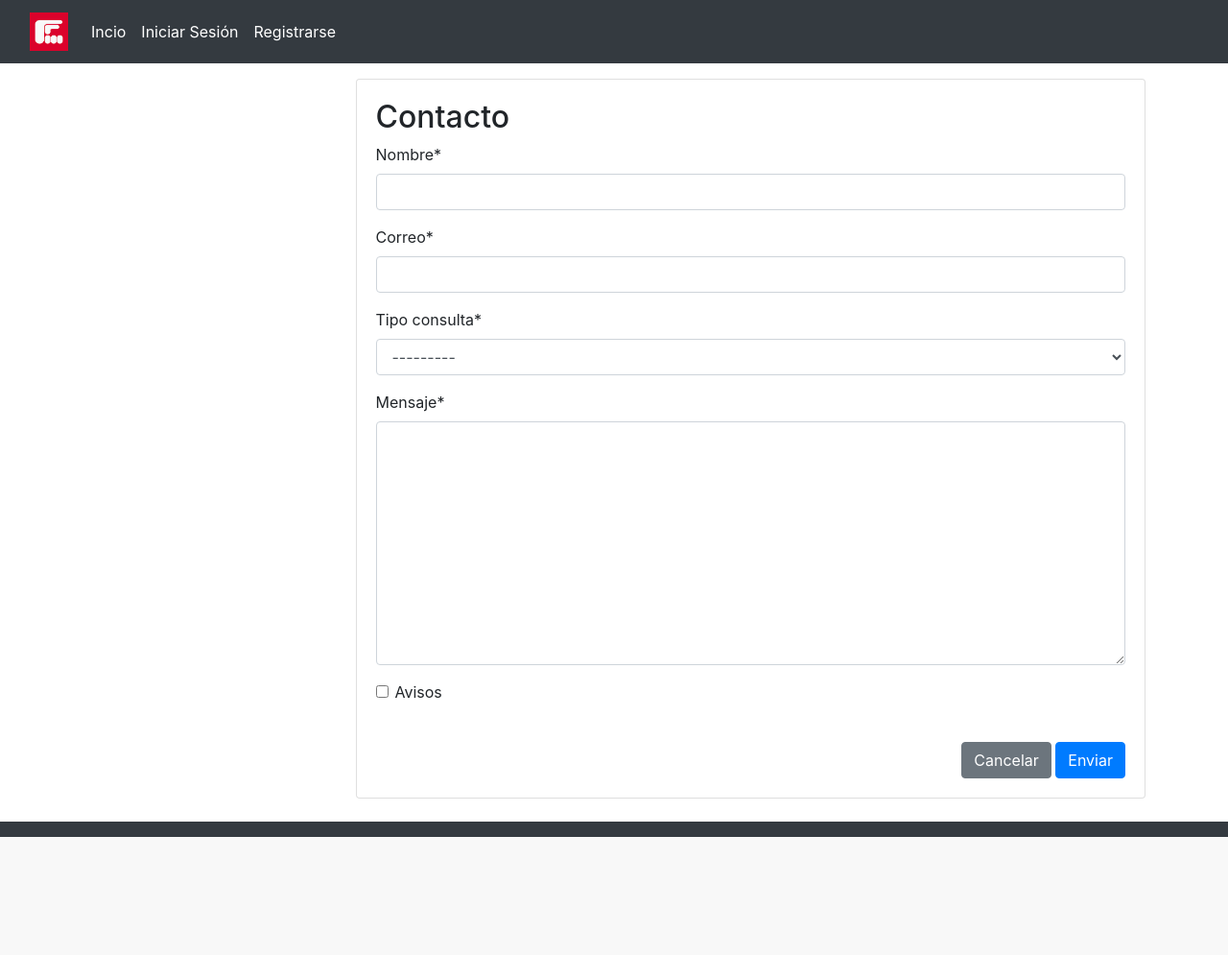
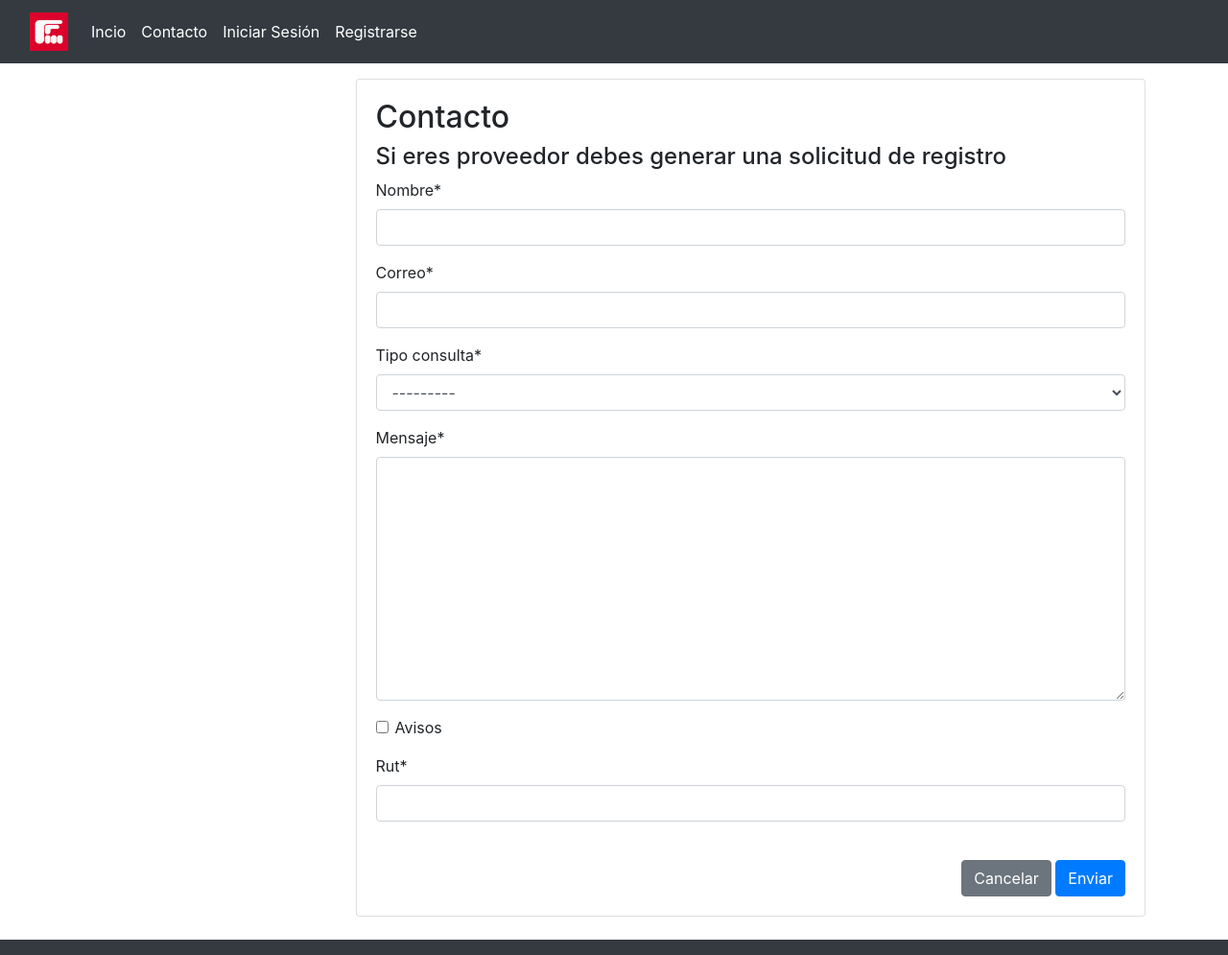
Before and after one commit to aljlorca/IWFF, a Django app: page /Contacto/ in a window 1280 px wide. Shown: the whole page at 96% size. Before the commit the page ends 872 px from the top, so only its background shows below. Run offline with Django 3.2, Linux system fonts and the light colour scheme; some libraries are stand-ins or nearby versions.

Commit message:
agregado de solicitud de registro

```diff
--- a/core/models.py
+++ b/core/models.py
@@ -51,21 +51,24 @@ class persona(models.Model):
         return self.nombre
 
 
+
 opciones_consultas = [
 
     [0, 'Consulta'],
     [1, 'Reclamo'],
     [2, 'Sugerencia'],
-    [3, 'Felicitaciones']
+    [3, 'Felicitaciones'],
+    [4, 'Solicitud de registro'],
 
 ]
 
 class contacto(models.Model):
+
     nombre = models.CharField(max_length=50)
     correo = models.EmailField()
     tipo_consulta = models.IntegerField(choices=opciones_consultas)
     mensaje = models.TextField()
     avisos = BooleanField()
-
+    rut = models.IntegerField()
     def __str__(self):
         return self.nombre
--- a/core/templates/core/Contacto.html
+++ b/core/templates/core/Contacto.html
@@ -9,7 +9,7 @@
             <div class="card">
                 <div class="card-body">
                     <h2>Contacto</h2>
-
+                    <h4>Si eres proveedor debes generar una solicitud de registro</h4>
 
                     <form action="" method="POST">
 
--- a/core/templates/core/base.html
+++ b/core/templates/core/base.html
@@ -19,6 +19,9 @@
             <ul class="navbar-nav">
               <li class="nav-item">
                 <a class="nav-link active" aria-current="page" href="{% url 'home' %}">Incio</a>
+              </li>
+              <li class="nav-item">
+                <a class="nav-link active" aria-current="page" href="{% url 'contacto' %}">Contacto</a>
               </li>
               {% if perms.core.view_producto %}
 
```
Also changed, not shown: core/migrations/0001_initial.py, core/migrations/0002_producto_imagen.py (deleted), core/migrations/0003_conacto.py (deleted), core/migrations/0004_rename_conacto_contacto.py (deleted), core/templates/core/home2.html (deleted).
